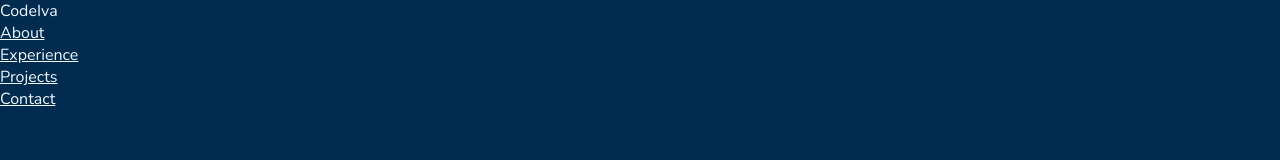
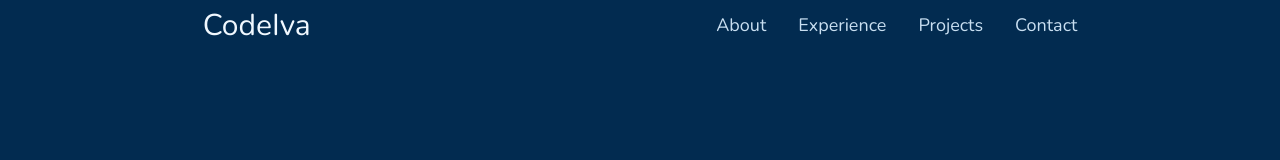
Before and after one commit to KodeIva/JS_Portfolio, a plain HTML site: page index.html in a window 1280 px wide. Drawn offline with nearby package versions, Linux system fonts and the light colour scheme.

Commit message:
Navigation styled

```diff
--- a/style.css
+++ b/style.css
@@ -23,3 +23,36 @@ p, a , button {
 a, button {
  transition: all 400ms ease-in-out;
 }
+
+/* N A V */
+#nav {
+ display: flex;
+ justify-content:space-around;
+ align-items: center;
+ height: 50px;
+}
+
+#nav-links {
+ display: flex;
+ list-style-type: none;
+ gap: 2rem;
+ font-size: 18px;
+}
+
+a {
+ text-decoration: none;
+ color: rgb(201, 223, 241);
+ transition: all 0.3s;
+}
+
+a:hover {
+ text-decoration: underline;
+ text-underline-offset: 5px;
+ color: white;
+ text-decoration-color: white;
+}
+
+#logo {
+ font-size: 30px;
+ cursor: default;
+}
```
